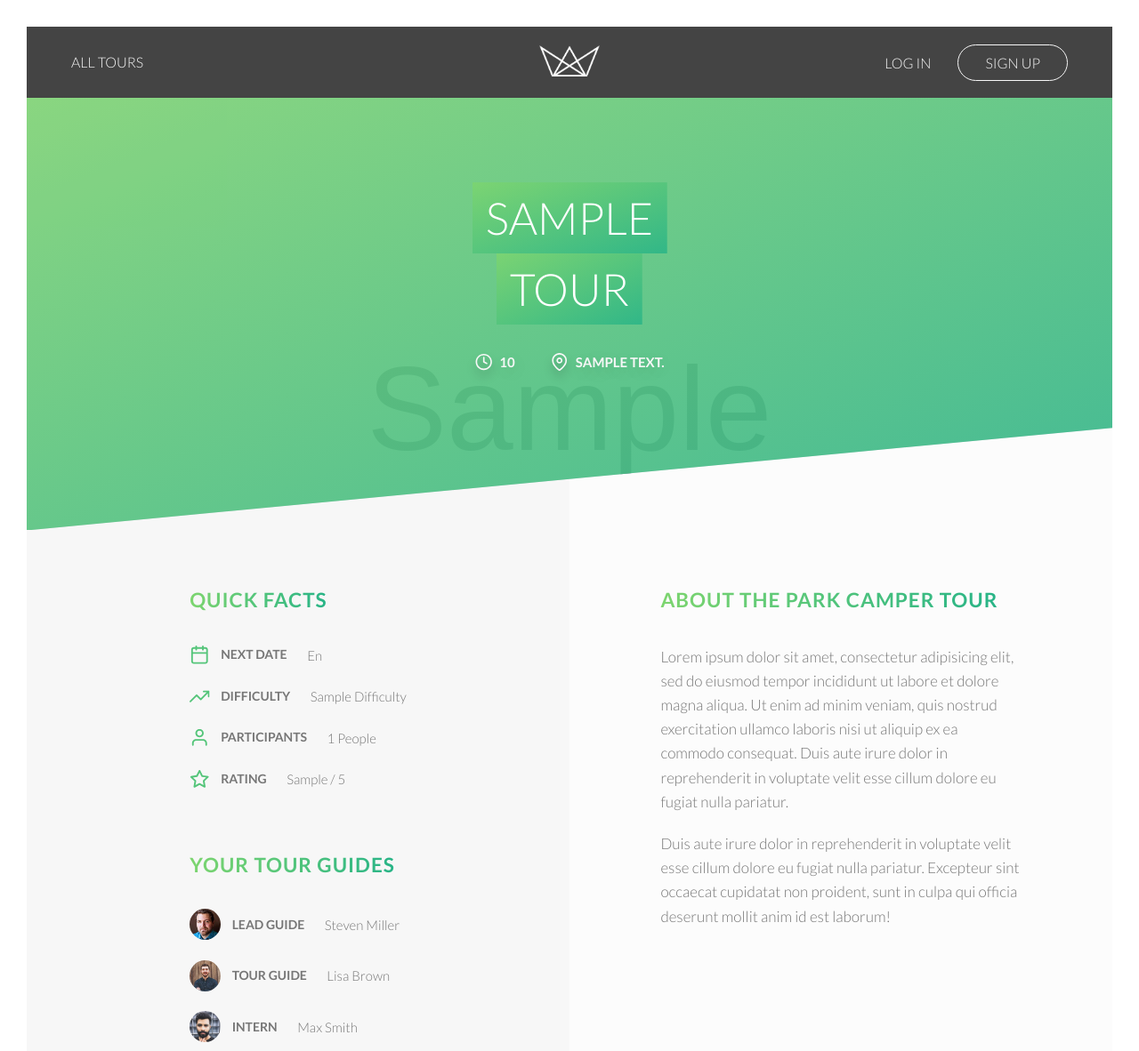
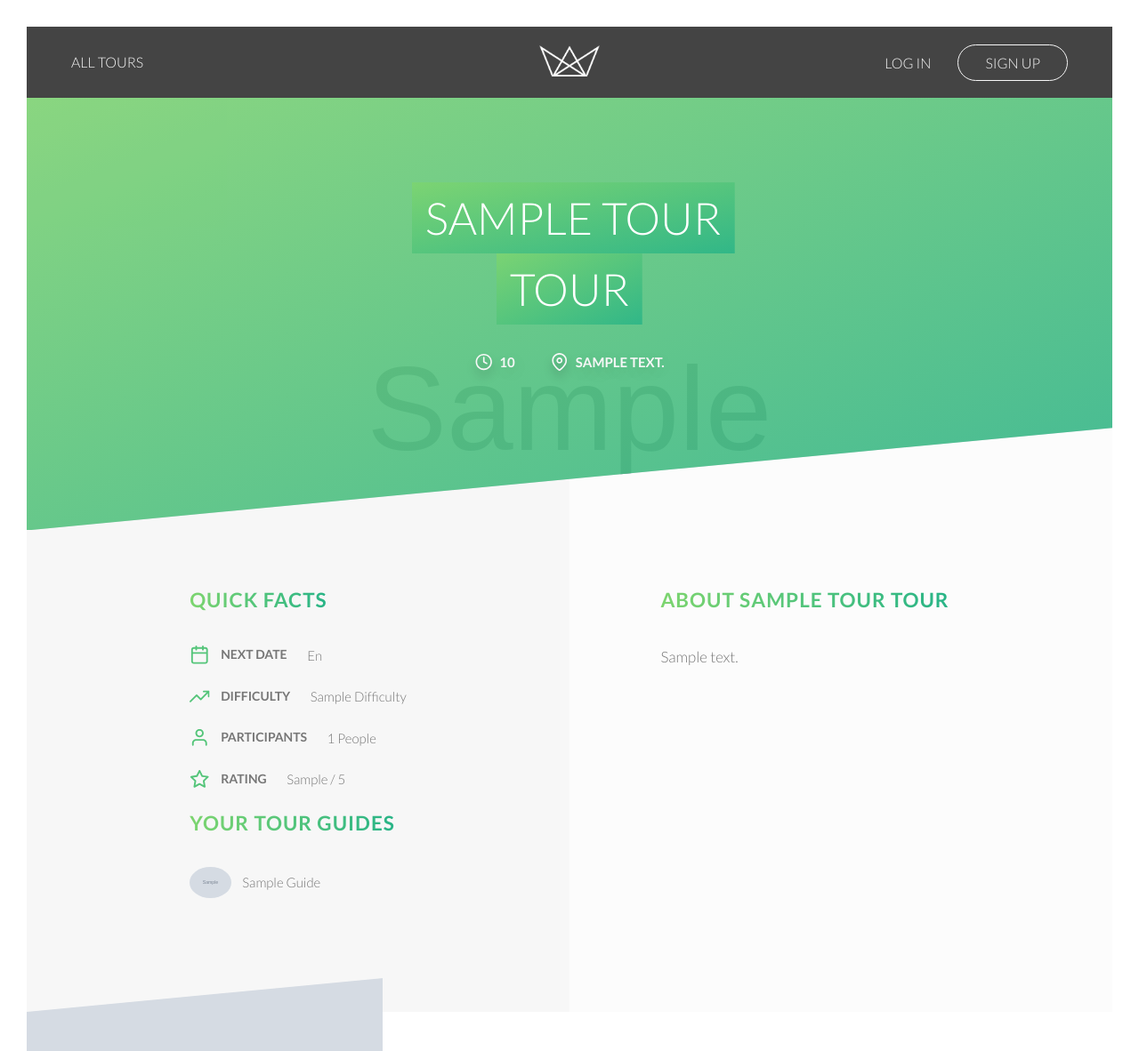
Before and after one commit to mosesbenjamin/node-bootcamp, a Node project: template natours/views/tour.pug in a window 1280 px wide. Shown: the top 1182 px of the page at 89% size. Run offline with Node 20 templates, Linux system fonts and the light colour scheme; the template is opened without the code that fills it: most values are stand-ins (such as "Sample title", 1, 10 or a date in 2020); grey boxes marked "Sample" are stand-in pictures; some libraries are stand-ins or nearby versions.

Commit message:
Building the tour page- II

```diff
--- a/natours/controllers/viewsController.js
+++ b/natours/controllers/viewsController.js
@@ -18,7 +18,7 @@
 const getTour = catchAsync(async(req, res) => {
     const tour = await Tour.findOne({ slug: req.params.slug }).populate({
         path: 'reviews',
-        fields: 'review rating user'
+        find: 'review rating user'
     })
 
     res.status(200).render('tour', {
--- a/natours/views/_header.pug
+++ b/natours/views/_header.pug
@@ -1,6 +1,6 @@
 header.header
     nav.nav.nav--tours
-        a.nav__el(href='#') All tours
+        a.nav__el(href='/') All tours
     .header__logo
         img(src='/img/logo-white.png', alt='Natousr logo')
     nav.nav.nav--user
--- /dev/null
+++ b/natours/views/_reviewCard.pug
@@ -0,0 +1,10 @@
+mixin reviewCard(review)
+    .reviews__card
+        .reviews__avatar
+            img.reviews__avatar-img(src=`/img/users/${review.user[0].photo}`, alt=`${review.user[0].name}`)
+            h6.reviews__user= review.user[0].name
+        p.reviews__text= review.review
+        .reviews__rating
+            each star in [1,2,3,4,5]
+                svg.reviews__star(class=`reviews__star--${review.rating >= star ? 'active' : 'inactive'}`)
+                    use(xlink:href='/img/icons.svg#icon-star')
--- a/natours/views/tour.pug
+++ b/natours/views/tour.pug
@@ -1,21 +1,22 @@
 extends base
+include _reviewCard
 
 mixin overviewBox(label, text, icon)
- .overview-box__detail
-    svg.overview-box__icon
-        use(xlink:href=`/img/icons.svg#icon-${icon}`)
-    span.overview-box__label= label
-    span.overview-box__text= text
+    .overview-box__detail
+        svg.overview-box__icon
+            use(xlink:href=`/img/icons.svg#icon-${icon}`)
+        span.overview-box__label= label
+        span.overview-box__text= text
 
 block content
     section.section-header
         .header__hero
             .header__hero-overlay &nbsp;
-            img.header__hero-img(src=`/img/tour/${tour.imageCover}`, alt=`${tour.name}`)
+            img.header__hero-img(src=`/img/tours/${tour.imageCover}`, alt=`${tour.name}`)
 
         .heading-box
             h1.heading-primary
-                span= tour.name
+                span= `${tour.name} tour`
             .heading-box__group
                 .heading-box__detail
                     svg.heading-box__icon
@@ -38,64 +39,47 @@
                     +overviewBox('Participants', `${tour.maxGroupSize} people`, 'user')
                     +overviewBox('Rating', `${tour.ratingsAverage} / 5`, 'star')
 
-                .overview-box__group
-                    h2.heading-secondary.ma-bt-lg Your tour guides
-                    .overview-box__detail
-                        img.overview-box__img(src='/img/users/user-19.jpg', alt='Lead guide')
-                        span.overview-box__label Lead guide
-                        span.overview-box__text Steven Miller
-                    .overview-box__detail
-                        img.overview-box__img(src='/img/users/user-18.jpg', alt='Tour guide')
-                        span.overview-box__label Tour guide
-                        span.overview-box__text Lisa Brown
-                    .overview-box__detail
-                        img.overview-box__img(src='/img/users/user-17.jpg', alt='Intern')
-                        span.overview-box__label Intern
-                        span.overview-box__text Max Smith
+                    .overview-box__group
+                        h2.heading-secondary.ma-bt-lg Your tour guides
+
+                        each guide in tour.guides
+                            .overview-box__detail
+                                img.overview-box__img(src=`/img/users/${guide.photo}`, alt=`${guide.name}`)
+
+                                - if (guide.role === 'lead-guide')
+                                    span.overview-box__label Lead guide
+                                - if (guide.role === 'guide')
+                                    span.overview-box__label Tour guide
+                                span.overview-box__text= guide.name
 
         .description-box
-            h2.heading-secondary.ma-bt-lg About the park camper tour
-            p.description__text Lorem ipsum dolor sit amet, consectetur adipisicing elit, sed do eiusmod tempor incididunt ut labore et dolore magna aliqua. Ut enim ad minim veniam, quis nostrud exercitation ullamco laboris nisi ut aliquip ex ea commodo consequat. Duis aute irure dolor in reprehenderit in voluptate velit esse cillum dolore eu fugiat nulla pariatur.
-            p.description__text Duis aute irure dolor in reprehenderit in voluptate velit esse cillum dolore eu fugiat nulla pariatur. Excepteur sint occaecat cupidatat non proident, sunt in culpa qui officia deserunt mollit anim id est laborum!
+            h2.heading-secondary.ma-bt-lg= `About ${tour.name} tour`
+            - const paragraphs = tour.description.split('\n')
+            each p in paragraphs
+                p.description__text= p
 
     section.section-pictures
-        .picture-box
-            img.picture-box__img.picture-box__img--1(src='/img/tour-5-1.jpg', alt='The Park Camper Tour 1')
-        .picture-box
-            img.picture-box__img.picture-box__img--2(src='/img/tour-5-2.jpg', alt='The Park Camper Tour 1')
-        .picture-box
-            img.picture-box__img.picture-box__img--3(src='/img/tour-5-3.jpg', alt='The Park Camper Tour 1')
+        each img, i in tour.images
+            .picture-box
+                img.picture-box__img(src=`/img/tours/${img}`, alt=`${i + 1}`,
+                class=`picture-box__img--${i + 1}`)
 
     section.section-map
         #map
 
     section.section-reviews
         .reviews
+             each review in tour.reviews
+                +reviewCard(review)
 
-            .reviews__card
-                .reviews__avatar
-                    img.reviews__avatar-img(src='/img/users/user-7.jpg', alt='Jim Brown')
-                    h6.reviews__user Jim Brown
-                p.reviews__text Lorem ipsum dolor sit amet consectetur adipisicing elit. Cumque dignissimos sint quo commodi corrupti accusantium veniam saepe numquam.
-                .reviews__rating
-                    svg.reviews__star.reviews__star--active
-                        use(xlink:href='/img/icons.svg#icon-star')
-                    svg.reviews__star.reviews__star--active
-                        use(xlink:href='/img/icons.svg#icon-star')
-                    svg.reviews__star.reviews__star--active
-                        use(xlink:href='/img/icons.svg#icon-star')
-                    svg.reviews__star.reviews__star--active
-                        use(xlink:href='/img/icons.svg#icon-star')
-                    svg.reviews__star.reviews__star--active
-                        use(xlink:href='/img/icons.svg#icon-star')
 
     section.section-cta
         .cta
             .cta__img.cta__img--logo
                 img(src='/img/logo-white.png', alt='Natours logo')
-            img.cta__img.cta__img--1(src='/img/tour-5-2.jpg', alt='')
-            img.cta__img.cta__img--2(src='/img/tour-5-1.jpg', alt='')
+            img.cta__img.cta__img--1(src=`/img/tours/${tour.images[1]}`, alt='Tout picture')
+            img.cta__img.cta__img--2(src=`/img/tours/${tour.images[2]}`, alt='Tout picture')
             .cta__content
                 h2.heading-secondary What are you waiting for?
-                p.cta__text 10 days. 1 adventure. Infinite memories. Make it yours today!
+                p.cta__text= `${tour.duration} days. 1 adventure. Infinite memories. Make it yours today!`
                 button.btn.btn--green.span-all-rows Book tour now!
```
